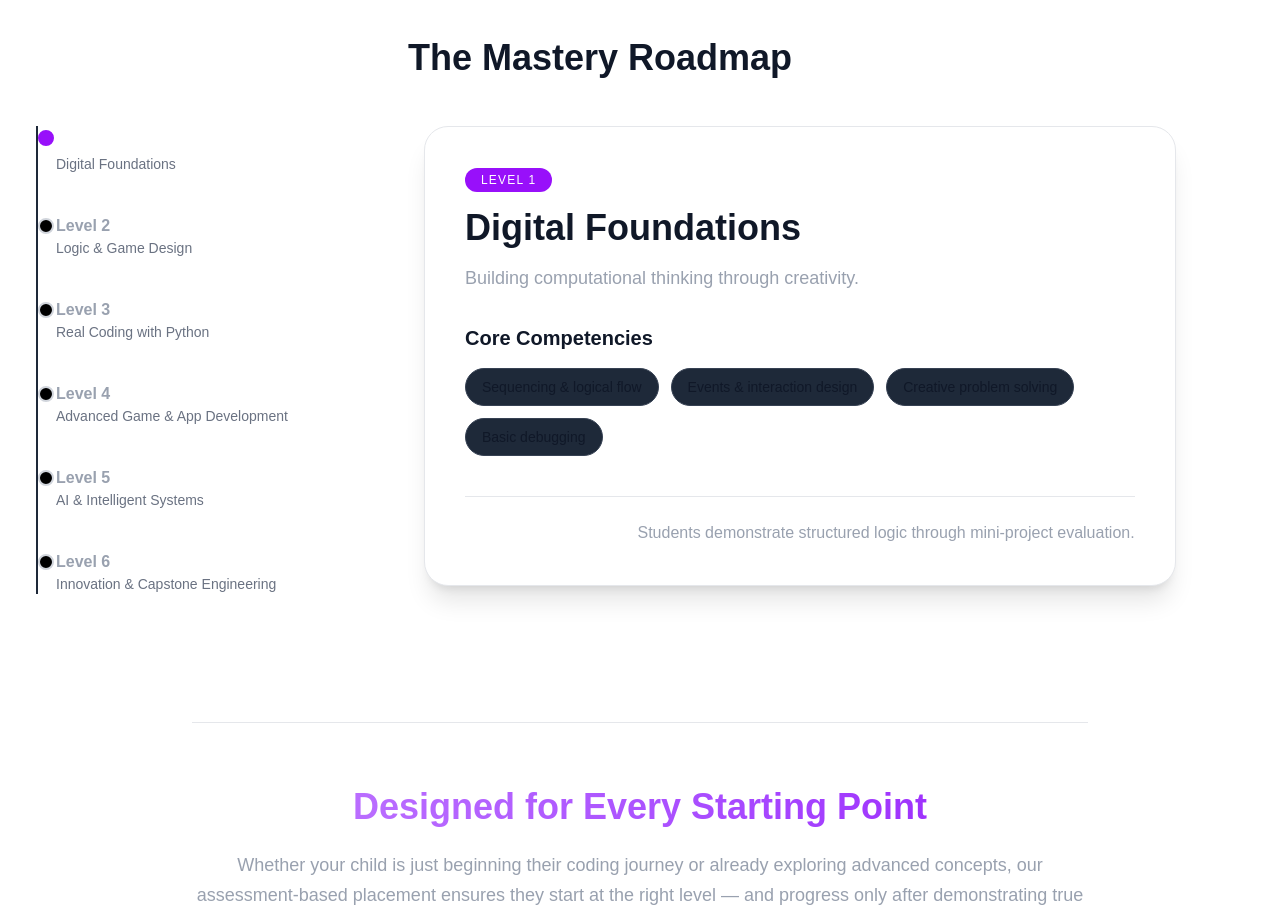
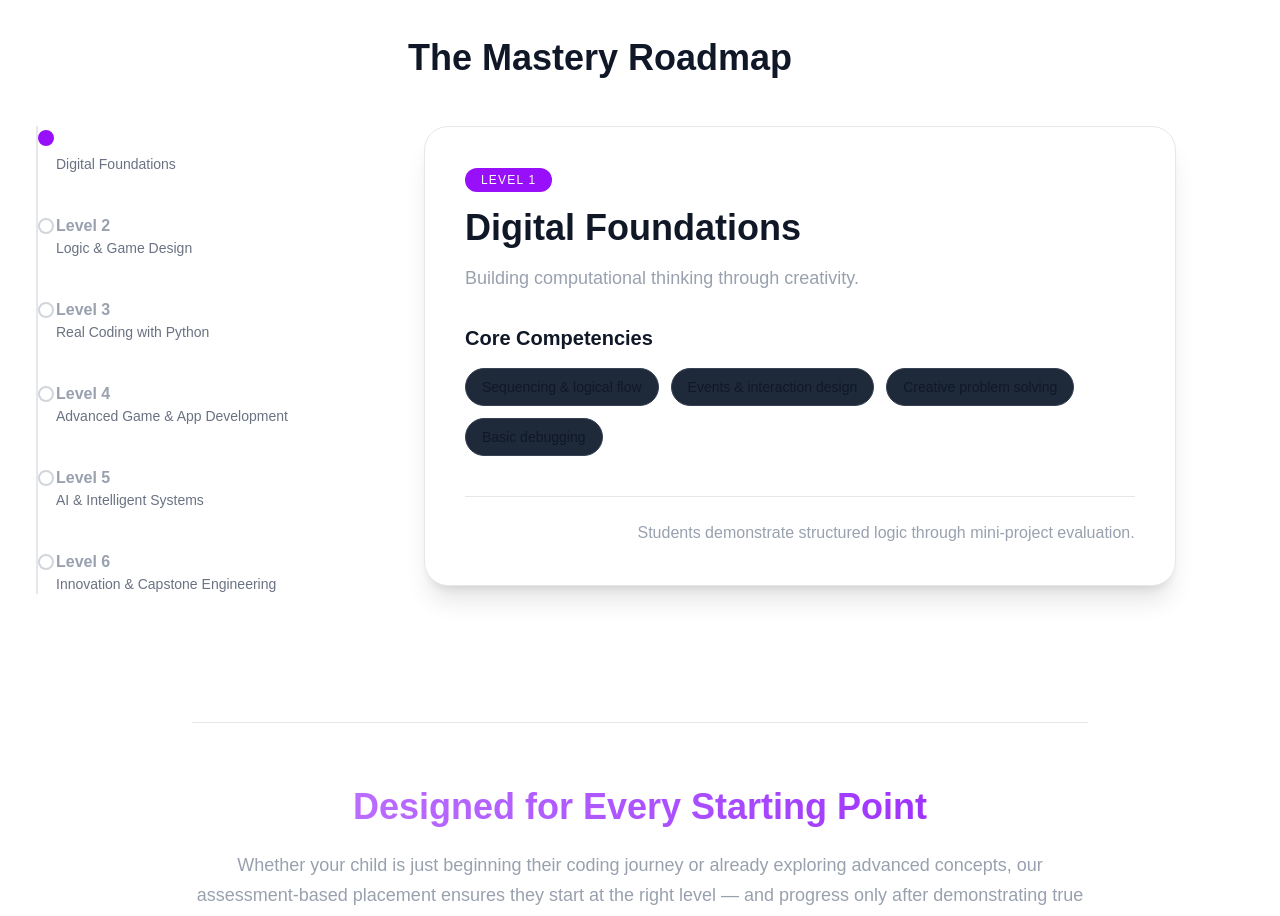
Before and after one commit to srushteesingh/logicleap-platform, a Next.js app: page / in a window 1280 px wide. Shown: the part 860-1776 px from the top of the page. Built offline with nearby package versions, Linux system fonts and the light colour scheme.

Commit message:
remove dark bg

```diff
--- a/app/page.tsx
+++ b/app/page.tsx
@@ -127,7 +127,7 @@ export default function Home() {
           {/* Left Side Levels */}
           <div className="relative pl-8">
             {/* Vertical Line */}
-            <div className="absolute left-3 top-0 bottom-0 w-[2px] bg-gray-800"></div>
+            <div className="absolute left-3 top-0 bottom-0 w-[2px] bg-gray-200"></div>
 
             <div className="space-y-10">
               {levels.map((level) => (
@@ -141,7 +141,7 @@ export default function Home() {
                     className={`absolute -left-[18px] top-1 w-4 h-4 rounded-full border-2 transition ${
                       activeLevel === level.id
                         ? "bg-purple-600 border-purple-600"
-                        : "bg-black border-gray-300 group-hover:border-white"
+                        : "bg-white border-gray-300 group-hover:border-white"
                     }`}
                   ></div>
 
```
